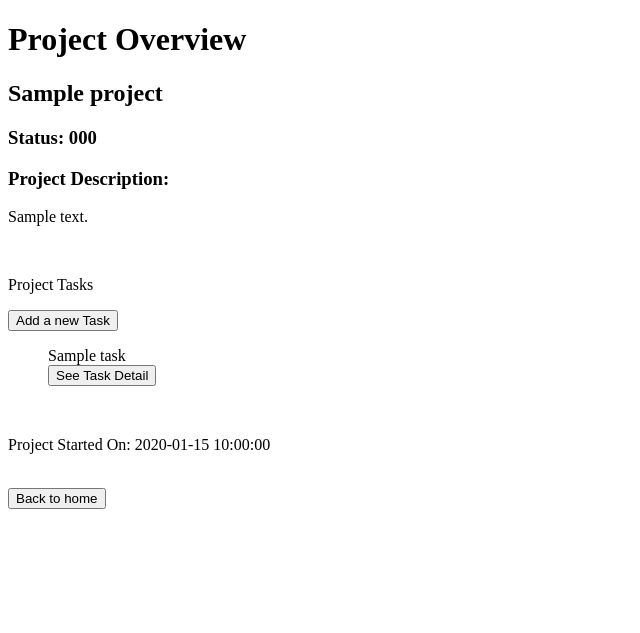
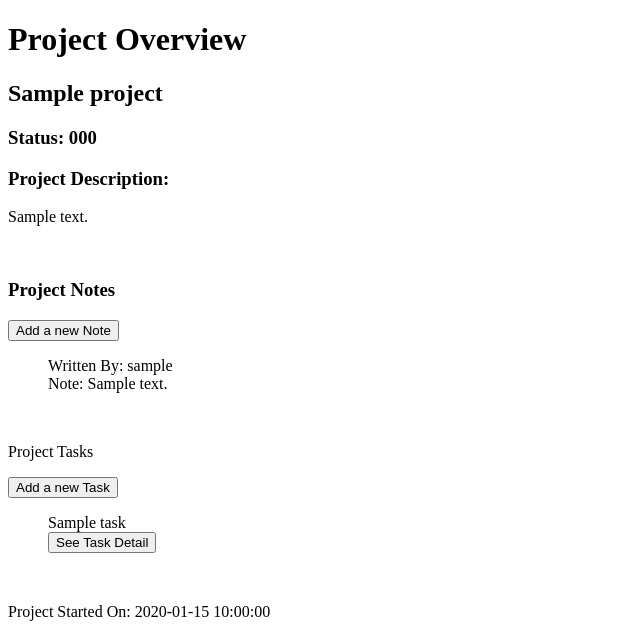
Before and after one commit to vapor05/projectTracker, a Flask app: a page that uses web/trackerApp/templates/projects/overview.html in a window 1280 px wide. Shown: the top 633 px of the page, without its empty margins (0-640 px from the left). Run offline with Flask 2, Linux system fonts and the light colour scheme; a user stored in the database is signed in; tables that the repository leaves empty hold one stand-in row (values such as "Sample post").

Commit message:
Added project comment adding functionality

```diff
--- a/web/test_runner.py
+++ b/web/test_runner.py
@@ -6,6 +6,7 @@ from trackerApp.tests.test_models import ModelTests
 from trackerApp.tests.test_project_views import ProjectViewTests
 from trackerApp.tests.test_task_views import TaskViewTests
 from trackerApp.tests.test_item_views import ItemViewTests
+from trackerApp.tests.test_comment_views import CommentViewTests
 
 def suite():
     suite = unittest.TestSuite()
@@ -26,6 +27,8 @@ def suite():
 
     suite.addTest(ItemViewTests("test_add_item"))
 
+    suite.addTest(CommentViewTests("test_add_project_comment"))
+
     return suite
 
 if __name__ == "__main__":
--- a/web/trackerApp/__init__.py
+++ b/web/trackerApp/__init__.py
@@ -23,9 +23,11 @@ from trackerApp.users.views import users
 from trackerApp.projects.views import projects
 from trackerApp.tasks.views import tasks
 from trackerApp.items.views import items
+from trackerApp.comments.views import comments
 
 app.register_blueprint(core)
 app.register_blueprint(users)
 app.register_blueprint(projects)
 app.register_blueprint(tasks)
 app.register_blueprint(items)
+app.register_blueprint(comments)
--- a/web/trackerApp/models.py
+++ b/web/trackerApp/models.py
@@ -73,6 +73,7 @@ class Project(db.Model, WorkLevel):
     create_date  = db.Column(db.DateTime, default=datetime.utcnow)
 
     tasks = db.relationship("Task", backref="tasks", lazy=True)
+    comments = db.relationship("ProjectComment", backref="comments", lazy=True)
 
     def __init__(self, title, description, user_id):
         self.title = title
@@ -132,3 +133,24 @@ class Item(db.Model, WorkLevel):
         self.author_id = user_id
         # new items always start as 'Proposed'
         self.status_id = 1
+
+class ProjectComment(db.Model):
+    __tablename__ = "project_comments"
+
+    project = db.relationship(Project)
+    user = db.relationship(User)
+
+    project_comment_id = db.Column(db.Integer, primary_key=True)
+    project_id = db.Column(db.Integer, db.ForeignKey("projects.project_id"), nullable=False)
+    author_id = db.Column(db.Integer, db.ForeignKey("users.user_id"), nullable=False)
+    comment_text = db.Column(db.Text)
+    create_date  = db.Column(db.DateTime, default=datetime.utcnow)
+
+    def __init__(self, project_id, user_id, comment_text):
+        self.project_id = project_id
+        self.author_id = user_id
+        self.comment_text = comment_text
+
+    def save_to_db(self):
+        db.session.add(self)
+        db.session.commit()
--- a/web/trackerApp/templates/projects/overview.html
+++ b/web/trackerApp/templates/projects/overview.html
@@ -7,6 +7,17 @@
     <h3>Status: {{ project.status.status_code }}</h3>
     <h3>Project Description:</h3>
     <p>{{ project.description }}</p>
+    <br>
+    <h3>Project Notes</h3>
+    <form action="{{ url_for('comments.add_project_comment', project_title=project.title) }}" method="GET">
+        <input type="submit" value="Add a new Note">
+    </form>
+    {% for note in project.comments %}
+        <ul>
+            Written By: {{ note.user.user_name}} <br>
+            Note: {{ note.comment_text }}
+        </ul>
+    {% endfor %}
     <br>
     <p>Project Tasks</p>
     <form action="{{ url_for('tasks.add_task', project_title=project.title) }}" method="GET">
```
Also changed, not shown: web/trackerApp/comments/forms.py (added, +8 -0 lines), web/trackerApp/comments/views.py (added, +21 -0 lines), web/trackerApp/templates/comments/add.html (added, +14 -0 lines), web/trackerApp/tests/test_comment_views.py (added, +32 -0 lines), web/trackerApp/comments/__init__.py (added).
